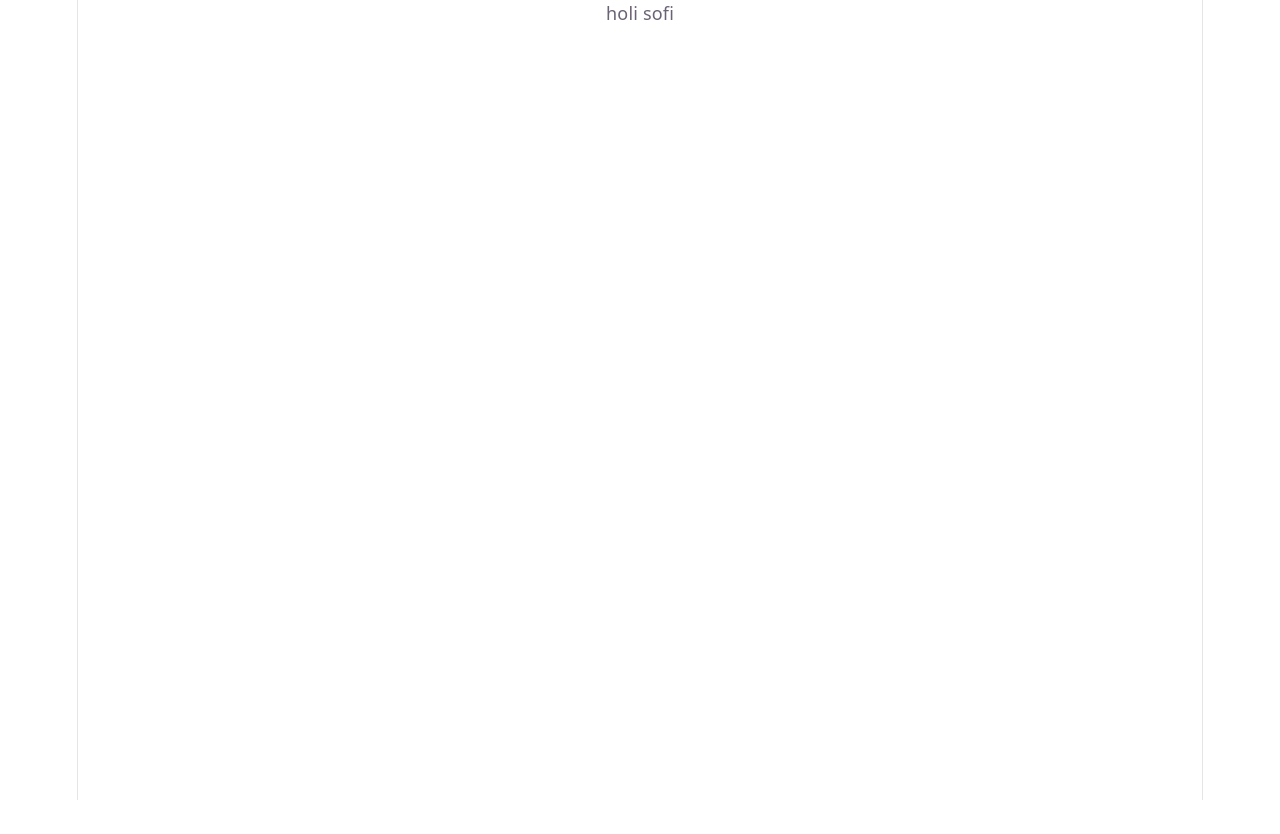
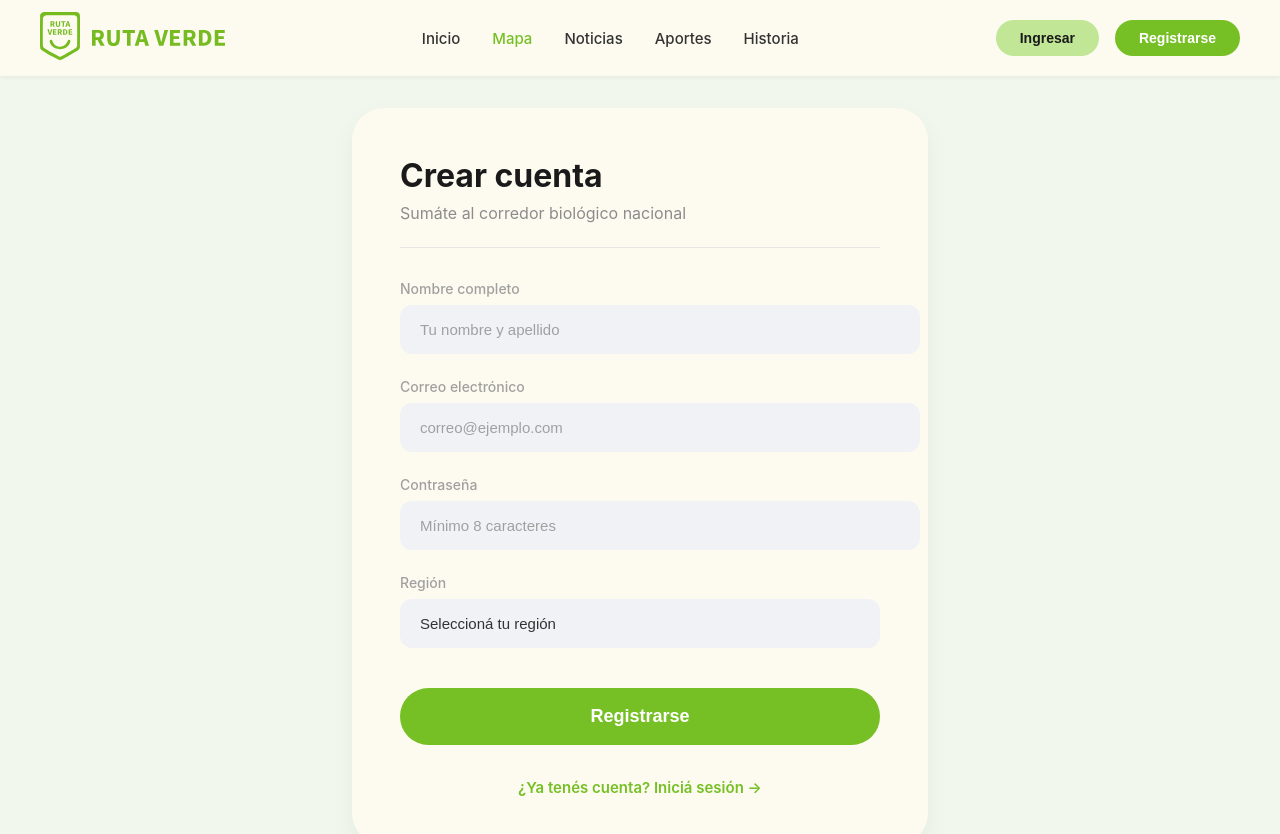
Before and after one commit to vickykriger/RutaVerde_Frontend, a React (Vite) app: page / in a window 1280 px wide. Shown: the top 834 px of the page. Before the commit the page ends 800 px from the top, so only its background shows below. Built offline with nearby package versions, Linux system fonts and the light colour scheme.

Commit message:
Header y form del registro

```diff
--- a/src/App.tsx
+++ b/src/App.tsx
@@ -1,12 +1,15 @@
 import { useState } from 'react'
+import Header from './components/Header'
+import RegistroForm from './components/RegistroForm';
 
 function App() {
 
   return (
     <>
-      <p>holi sofi</p>
+      <Header/>
+      <RegistroForm/>
     </>
   )
 }
 
-export default App
+export default App;
--- /dev/null
+++ b/src/components/Header.css
@@ -0,0 +1,91 @@
+.header {
+  width: 100%;
+  background-color: #FDFBF0;
+  padding: 12px 0;
+  box-shadow: 0 2px 4px rgba(0, 0, 0, 0.05);
+}
+
+.header-container {
+  max-width: 100%; /* Cambiado de 1200px a 100% para expandir a los extremos */
+  margin: 0 auto;
+  padding: 0 40px; /* Aumentado a 40px para dejar un margen limpio y razonable */
+  display: flex;
+  align-items: center;
+  justify-content: space-between;
+  box-sizing: border-box; /* Evita que el padding genere desbordamiento horizontal */
+}
+
+.logo-section {
+  display: flex;
+  align-items: center;
+  gap: 12px;
+}
+
+.logo-text {
+  font-weight: 800;
+  font-size: 20px;
+  color: #76C026;
+  letter-spacing: 0.5px;
+}
+
+.nav-menu {
+  display: flex;
+  align-items: center;
+  gap: 32px;
+}
+
+.nav-link {
+  text-decoration: none;
+  color: #333333;
+  font-size: 15px;
+  font-weight: 500;
+  transition: color 0.2s ease;
+}
+
+.nav-link:hover {
+  color: #76C026;
+}
+
+.nav-link.active {
+  color: #76C026;
+}
+
+.auth-buttons {
+  display: flex;
+  align-items: center;
+  gap: 16px;
+}
+
+.btn {
+  padding: 10px 24px;
+  border-radius: 100px;
+  font-size: 14px;
+  font-weight: 600;
+  cursor: pointer;
+  border: none;
+  transition: all 0.2s ease;
+}
+
+.btn-login {
+  background-color: #C1E695;
+  color: #1A1A1A;
+}
+
+.btn-login:hover {
+  background-color: #B2D884;
+}
+
+.btn-register {
+  background-color: #76C026;
+  color: #FFFFFF;
+}
+
+.btn-register:hover {
+  background-color: #65A61F;
+}
+
+@media (max-width: 768px) {
+  .nav-menu {
+    display: none;
+  }
+}
--- /dev/null
+++ b/src/components/Header.tsx
@@ -0,0 +1,32 @@
+import React from 'react';
+import './Header.css';
+
+const Header: React.FC = () => {
+  return (
+    <header className="header">
+      <div className="header-container">
+        <div className="logo-section">
+          <div className="logo-icon">
+            <img src='/svg/Logo.svg' alt="logo"></img>
+          </div>
+          <img className="logo-text" src='/svg/LogoFrase.svg'></img>
+        </div>
+
+        <nav className="nav-menu">
+          <a href="/" className="nav-link">Inicio</a>
+          <a href="/mapa" className="nav-link active">Mapa</a>
+          <a href="/noticias" className="nav-link">Noticias</a>
+          <a href="/aportes" className="nav-link">Aportes</a>
+          <a href="/historia" className="nav-link">Historia</a>
+        </nav>
+
+        <div className="auth-buttons">
+          <button className="btn btn-login">Ingresar</button>
+          <button className="btn btn-register">Registrarse</button>
+        </div>
+      </div>
+    </header>
+  );
+};
+
+export default Header;
--- /dev/null
+++ b/src/components/RegistroForm.css
@@ -0,0 +1,120 @@
+.registro-container {
+  display: flex;
+  justify-content: center;
+  align-items: center;
+  min-height: 100vh;
+}
+
+.registro-card {
+  background-color: #FDFBF0;
+  width: 100%;
+  max-width: 480px;
+  padding: 48px;
+  border-radius: 32px;
+  box-shadow: 0 10px 25px rgba(0, 0, 0, 0.05);
+}
+
+.registro-title {
+  font-size: 32px;
+  color: #1A1A1A;
+  margin: 0 0 8px 0;
+}
+
+.registro-subtitle {
+  font-size: 16px;
+  color: #8C8C8C;
+  margin: 0 0 24px 0;
+}
+
+.divider {
+  border: none;
+  border-top: 1px solid #E5E5E5;
+  margin-bottom: 32px;
+}
+
+.registro-form {
+  display: flex;
+  flex-direction: column;
+  gap: 24px;
+}
+
+.form-group {
+  display: flex;
+  flex-direction: column;
+  gap: 8px;
+}
+
+.form-group label {
+  font-size: 14px;
+  font-weight: 500;
+  color: #A0A0A0;
+}
+
+.form-group input,
+.form-group select {
+  width: 100%;
+  padding: 16px 20px;
+  background-color: #F0F2F5;
+  border: none;
+  border-radius: 12px;
+  font-size: 15px;
+  color: #333333;
+  outline: none;
+  transition: background-color 0.2s ease;
+}
+
+.form-group input::placeholder {
+  color: #A0A0A0;
+}
+
+.form-group input:focus,
+.form-group select:focus {
+  background-color: #E8EAEF;
+}
+
+/* For the select styling */
+.form-group select {
+  appearance: none;
+  cursor: pointer;
+}
+
+.btn-submit {
+  width: 100%;
+  padding: 18px;
+  background-color: #76C026;
+  color: #FFFFFF;
+  border: none;
+  border-radius: 100px;
+  font-size: 18px;
+  font-weight: 700;
+  cursor: pointer;
+  margin-top: 16px;
+  transition: background-color 0.2s ease;
+}
+
+.btn-submit:hover {
+  background-color: #65A61F;
+}
+
+.registro-footer {
+  margin-top: 32px;
+  text-align: center;
+}
+
+.login-link {
+  color: #76C026;
+  text-decoration: none;
+  font-size: 15px;
+  font-weight: 600;
+  transition: opacity 0.2s ease;
+}
+
+.login-link:hover {
+  opacity: 0.8;
+}
+
+@media (max-width: 480px) {
+  .registro-card {
+    padding: 32px 24px;
+  }
+}
--- /dev/null
+++ b/src/components/RegistroForm.tsx
@@ -0,0 +1,50 @@
+import React from 'react';
+import './RegistroForm.css';
+
+const RegistroForm: React.FC = () => {
+  return (
+    <div className="registro-container">
+      <div className="registro-card">
+        <h1 className="registro-title">Crear cuenta</h1>
+        <p className="registro-subtitle">Sumáte al corredor biológico nacional</p>
+
+        <hr className="divider" />
+
+        <form className="registro-form">
+          <div className="form-group">
+            <label htmlFor="nombre">Nombre completo</label>
+            <input type="text" id="nombre" placeholder="Tu nombre y apellido" />
+          </div>
+
+          <div className="form-group">
+            <label htmlFor="email">Correo electrónico</label>
+            <input type="email" id="email" placeholder="correo@ejemplo.com" />
+          </div>
+
+          <div className="form-group">
+            <label htmlFor="password">Contraseña</label>
+            <input type="password" id="password" placeholder="Mínimo 8 caracteres" />
+          </div>
+
+          <div className="form-group">
+            <label htmlFor="region">Región</label>
+            <select id="region">
+              <option value="" disabled selected>Seleccioná tu región</option>
+              <option value="central">Región Central</option>
+              <option value="chorotega">Región Chorotega</option>
+              <option value="brunca">Región Brunca</option>
+            </select>
+          </div>
+
+          <button type="submit" className="btn-submit">Registrarse</button>
+        </form>
+
+        <div className="registro-footer">
+          <a href="/login" className="login-link">¿Ya tenés cuenta? Iniciá sesión &rarr;</a>
+        </div>
+      </div>
+    </div>
+  );
+};
+
+export default RegistroForm;
--- a/src/index.css
+++ b/src/index.css
@@ -1,111 +1,6 @@
-:root {
-  --text: #6b6375;
-  --text-h: #08060d;
-  --bg: #fff;
-  --border: #e5e4e7;
-  --code-bg: #f4f3ec;
-  --accent: #aa3bff;
-  --accent-bg: rgba(170, 59, 255, 0.1);
-  --accent-border: rgba(170, 59, 255, 0.5);
-  --social-bg: rgba(244, 243, 236, 0.5);
-  --shadow:
-    rgba(0, 0, 0, 0.1) 0 10px 15px -3px, rgba(0, 0, 0, 0.05) 0 4px 6px -2px;
-
-  --sans: system-ui, 'Segoe UI', Roboto, sans-serif;
-  --heading: system-ui, 'Segoe UI', Roboto, sans-serif;
-  --mono: ui-monospace, Consolas, monospace;
-
-  font: 18px/145% var(--sans);
-  letter-spacing: 0.18px;
-  color-scheme: light dark;
-  color: var(--text);
-  background: var(--bg);
-  font-synthesis: none;
-  text-rendering: optimizeLegibility;
-  -webkit-font-smoothing: antialiased;
-  -moz-osx-font-smoothing: grayscale;
-
-  @media (max-width: 1024px) {
-    font-size: 16px;
-  }
-}
-
-@media (prefers-color-scheme: dark) {
-  :root {
-    --text: #9ca3af;
-    --text-h: #f3f4f6;
-    --bg: #16171d;
-    --border: #2e303a;
-    --code-bg: #1f2028;
-    --accent: #c084fc;
-    --accent-bg: rgba(192, 132, 252, 0.15);
-    --accent-border: rgba(192, 132, 252, 0.5);
-    --social-bg: rgba(47, 48, 58, 0.5);
-    --shadow:
-      rgba(0, 0, 0, 0.4) 0 10px 15px -3px, rgba(0, 0, 0, 0.25) 0 4px 6px -2px;
-  }
-
-  #social .button-icon {
-    filter: invert(1) brightness(2);
-  }
-}
-
-#root {
-  width: 1126px;
-  max-width: 100%;
-  margin: 0 auto;
-  text-align: center;
-  border-inline: 1px solid var(--border);
-  min-height: 100svh;
-  display: flex;
-  flex-direction: column;
-  box-sizing: border-box;
-}
-
 body {
   margin: 0;
+  padding: 0;
+  background-color: #F2F7ED;
+    font-family: 'Inter', -apple-system, BlinkMacSystemFont, 'Segoe UI', Roboto, sans-serif;
 }
-
-h1,
-h2 {
-  font-family: var(--heading);
-  font-weight: 500;
-  color: var(--text-h);
-}
-
-h1 {
-  font-size: 56px;
-  letter-spacing: -1.68px;
-  margin: 32px 0;
-  @media (max-width: 1024px) {
-    font-size: 36px;
-    margin: 20px 0;
-  }
-}
-h2 {
-  font-size: 24px;
-  line-height: 118%;
-  letter-spacing: -0.24px;
-  margin: 0 0 8px;
-  @media (max-width: 1024px) {
-    font-size: 20px;
-  }
-}
-p {
-  margin: 0;
-}
-
-code,
-.counter {
-  font-family: var(--mono);
-  display: inline-flex;
-  border-radius: 4px;
-  color: var(--text-h);
-}
-
-code {
-  font-size: 15px;
-  line-height: 135%;
-  padding: 4px 8px;
-  background: var(--code-bg);
-}
```
Also changed, not shown: public/svg/Logo.svg (added), public/svg/LogoFrase.svg (added).
